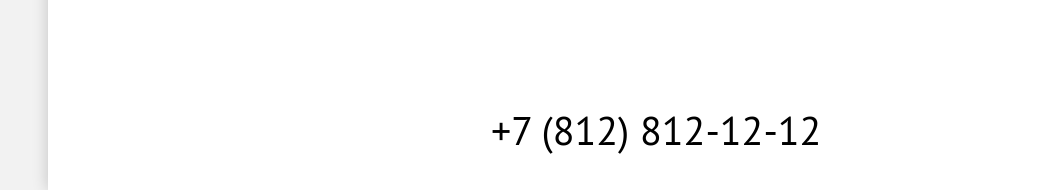
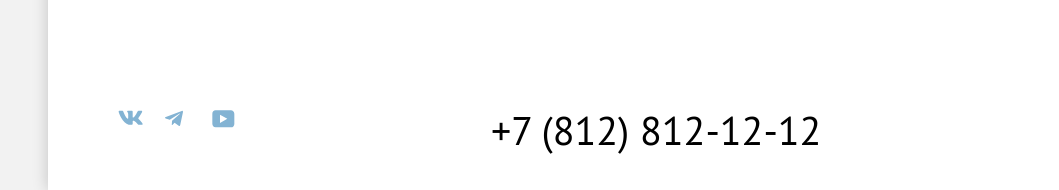
Before and after one commit to htmlacademy-htmlcss/2445839-sedona-39, a plain HTML site: page catalog.html in a window 1280 px wide. Shown: the part 2002-2192 px from the top of the page, 0-1059 px from the left. Drawn offline with Linux system fonts and the light colour scheme.

Commit message:
Add files via upload

```diff
--- a/catalog.html
+++ b/catalog.html
@@ -274,15 +274,15 @@
       </main>
       <footer class="sedona-footer" data-test="footer">
         <ul class="sedona-social-list">
-          <li class="sedona-social-item">
+          <li class="sedona-social-item sedona-social-item-vk">
             <a class="sedona-social-link" href="https://vk.com/htmlacademy">
               <span class="visually-hidden">Vkontakte</span></a>
           </li>
-          <li class="sedona-social-item">
+          <li class="sedona-social-item sedona-social-item-telegram">
             <a class="sedona-social-link" href="https://t.me/htmlacademy">
               <span class="visually-hidden">Telegram</span></a>
           </li>
-          <li class="sedona-social-item">
+          <li class="sedona-social-item sedona-social-item-youtube">
             <a class="sedona-social-link" href="https://www.youtube.com/user/htmlacademyru">
               <span class="visually-hidden">Youtube</span></a>
           </li>
```
